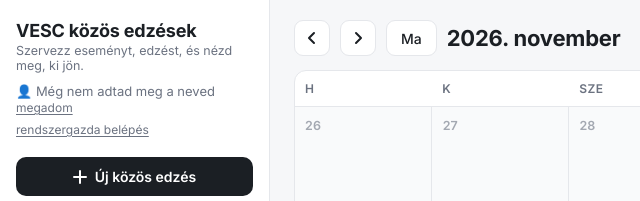
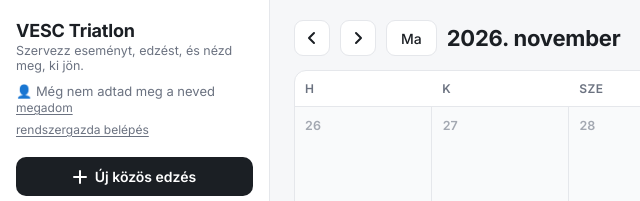
Before and after one commit to Gombi75/VESC-Event-Calendar, a plain HTML site: page index.html in a window 1280 px wide. Shown: the top 201 px of the page, 0-640 px from the left. Drawn offline with Linux system fonts and the light colour scheme; no server answers.

Commit message:
Change header from 'VESC közös edzések' to 'VESC Triatlon'

```diff
--- a/index.html
+++ b/index.html
@@ -208,7 +208,7 @@
 <div class="app">
   <aside>
     <div class="brand">
-      <h1>VESC közös edzések</h1>
+      <h1>VESC Triatlon</h1>
       <p>Szervezz eseményt, edzést, és nézd meg, ki jön.</p>
       <div class="me" id="me"></div>
     </div>
```
